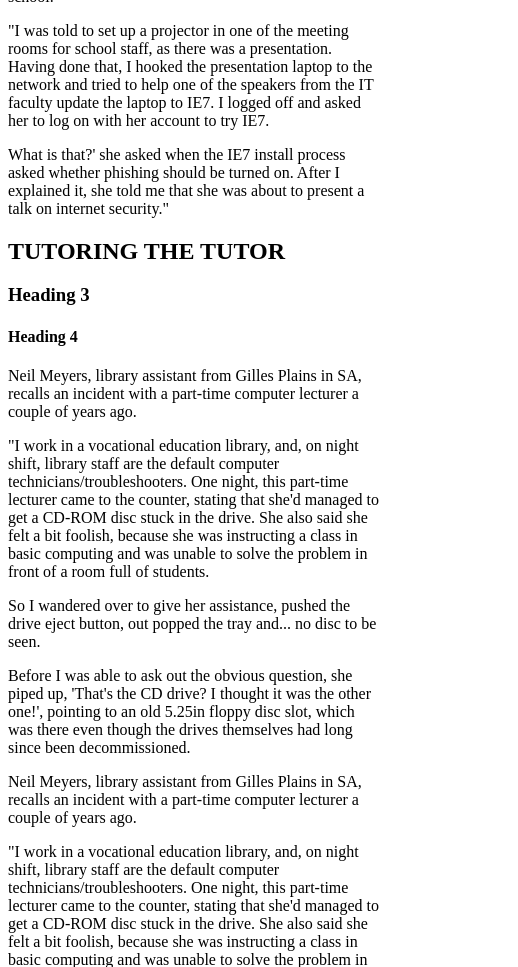
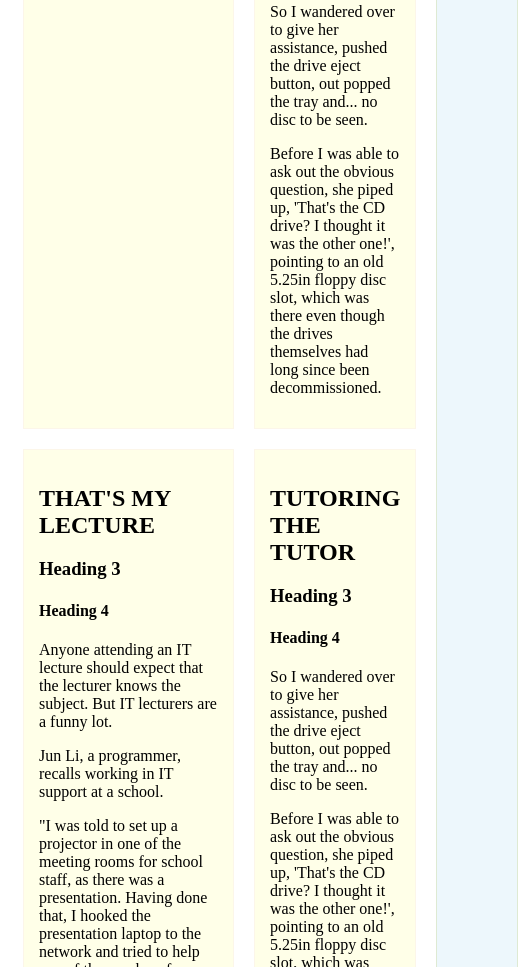
Before and after one commit to isabelleliang0/C4Prog-WT-25S2-Porfolio-IL, a plain HTML site: page phase-2/index.html in a window 390 px wide. Shown: the part 1033-2000 px from the top of the page, 518 px wide, since content can reach past the window. Drawn offline with Linux system fonts and the light colour scheme.

Commit message:
feat: mobile article implement CSS for article to dekstop layout

```diff
--- /dev/null
+++ b/phase-2/css/style.css
@@ -0,0 +1,22 @@
+.container {
+  display: grid;
+  grid-template-columns: 2fr 2fr 1.5fr;
+  grid-template-rows: auto;
+  gap: 20px;
+  margin: 0 auto;
+  padding: 15px;
+}
+
+.container article {
+  border: 1px solid #fcf6e9;
+  padding: 15px;
+  background: #ffffe8;
+}
+
+.container aside {
+  grid-column: 3;
+  grid-row: 1/ 3;
+  border: 1px solid #deead3;
+  padding: 15px;
+  background: #edf7fc;
+}
--- a/phase-2/index.html
+++ b/phase-2/index.html
@@ -4,9 +4,10 @@
     <meta charset="UTF-8">
     <meta name="viewport" content="width=device-width, initial-scale=1.0">
     <title>Site Name</title>
+    <link rel="stylesheet" href="css/style.css">
   </head>
   <body>
-    <header>
+    <header class="header">
       <h1>Site Name</h1>
 
       <nav>
@@ -18,8 +19,8 @@
       </nav>
     </header>
 
-    <main>
-      <article>
+    <main class=container>
+      <article class="article1">
         <header>
           <h2>Article 1</h2>
         </header>
@@ -35,10 +36,25 @@
           </p>
 
           <p>The stories just keep coming in.</p>
+
+          <p>
+            Neil Meyers, library assistant from Gilles Plains in SA, recalls an
+            incident with a part-time computer lecturer a couple of years ago.
+          </p>
+
+          <p>
+            "I work in a vocational education library, and, on night shift,
+            library staff are the default computer technicians/troubleshooters.
+            One night, this part-time lecturer came to the counter, stating that
+            she'd managed to get a CD-ROM disc stuck in the drive. She also said
+            she felt a bit foolish, because she was instructing a class in basic
+            computing and was unable to solve the problem in front of a room
+            full of students.
+          </p>
         </section>
       </article>
 
-      <article>
+      <article class="article2">
         <header>
           <h2>COPY, COPY</h2>
         </header>
@@ -63,10 +79,23 @@
             End result: assignment rejected, students counselled and more care
             taken when cutting and pasting to cover assignment work.
           </p>
+
+
+          <p>
+            So I wandered over to give her assistance, pushed the drive eject
+            button, out popped the tray and... no disc to be seen.
+          </p>
+
+          <p>
+            Before I was able to ask out the obvious question, she piped up,
+            'That's the CD drive? I thought it was the other one!', pointing to
+            an old 5.25in floppy disc slot, which was there even though the
+            drives themselves had long since been decommissioned.
+          </p>
         </section>
       </article>
 
-      <article>
+      <article class="article3">
         <header>
           <h2>THAT'S MY LECTURE</h2>
         </header>
@@ -97,55 +126,13 @@
         </section>
       </article>
 
-      <article>
+      <article class="article4">
         <header>
           <h2>TUTORING THE TUTOR</h2>
         </header>
         <section>
           <h3>Heading 3</h3>
           <h4>Heading 4</h4>
-
-          <p>
-            Neil Meyers, library assistant from Gilles Plains in SA, recalls an
-            incident with a part-time computer lecturer a couple of years ago.
-          </p>
-
-          <p>
-            "I work in a vocational education library, and, on night shift,
-            library staff are the default computer technicians/troubleshooters.
-            One night, this part-time lecturer came to the counter, stating that
-            she'd managed to get a CD-ROM disc stuck in the drive. She also said
-            she felt a bit foolish, because she was instructing a class in basic
-            computing and was unable to solve the problem in front of a room
-            full of students.
-          </p>
-
-          <p>
-            So I wandered over to give her assistance, pushed the drive eject
-            button, out popped the tray and... no disc to be seen.
-          </p>
-
-          <p>
-            Before I was able to ask out the obvious question, she piped up,
-            'That's the CD drive? I thought it was the other one!', pointing to
-            an old 5.25in floppy disc slot, which was there even though the
-            drives themselves had long since been decommissioned.
-          </p>
-
-          <p>
-            Neil Meyers, library assistant from Gilles Plains in SA, recalls an
-            incident with a part-time computer lecturer a couple of years ago.
-          </p>
-
-          <p>
-            "I work in a vocational education library, and, on night shift,
-            library staff are the default computer technicians/troubleshooters.
-            One night, this part-time lecturer came to the counter, stating that
-            she'd managed to get a CD-ROM disc stuck in the drive. She also said
-            she felt a bit foolish, because she was instructing a class in basic
-            computing and was unable to solve the problem in front of a room
-            full of students.
-          </p>
 
           <p>
             So I wandered over to give her assistance, pushed the drive eject
@@ -174,7 +161,7 @@
           <p>The stories just keep coming in.</p>
         </section>
       </article>
-      <aside>
+      <aside class="aside1">
         <section>
           <h4>Section 5</h4>
         </section>
```
